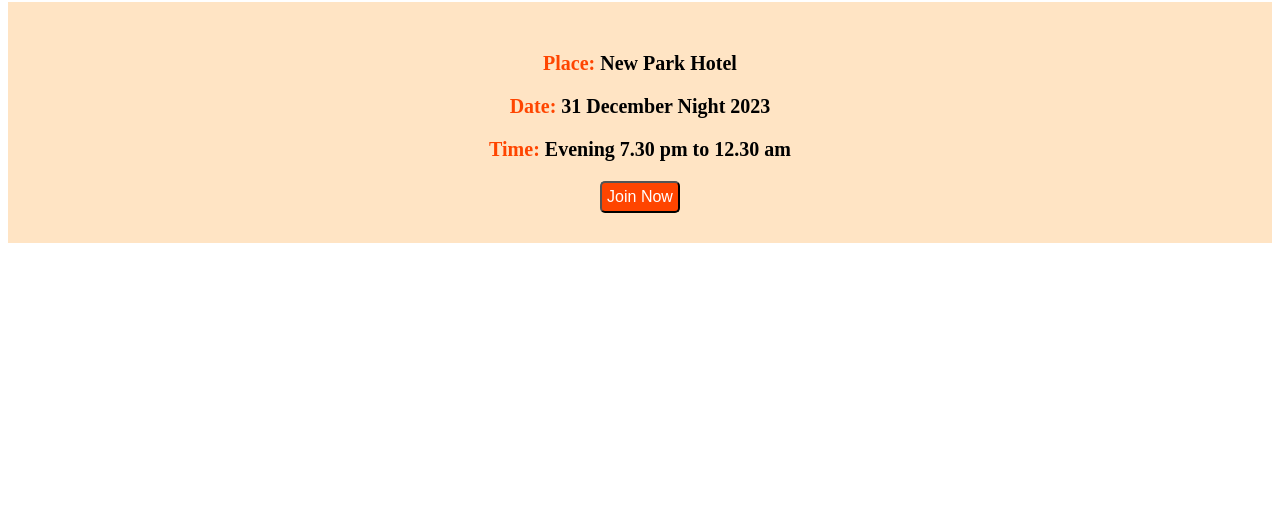
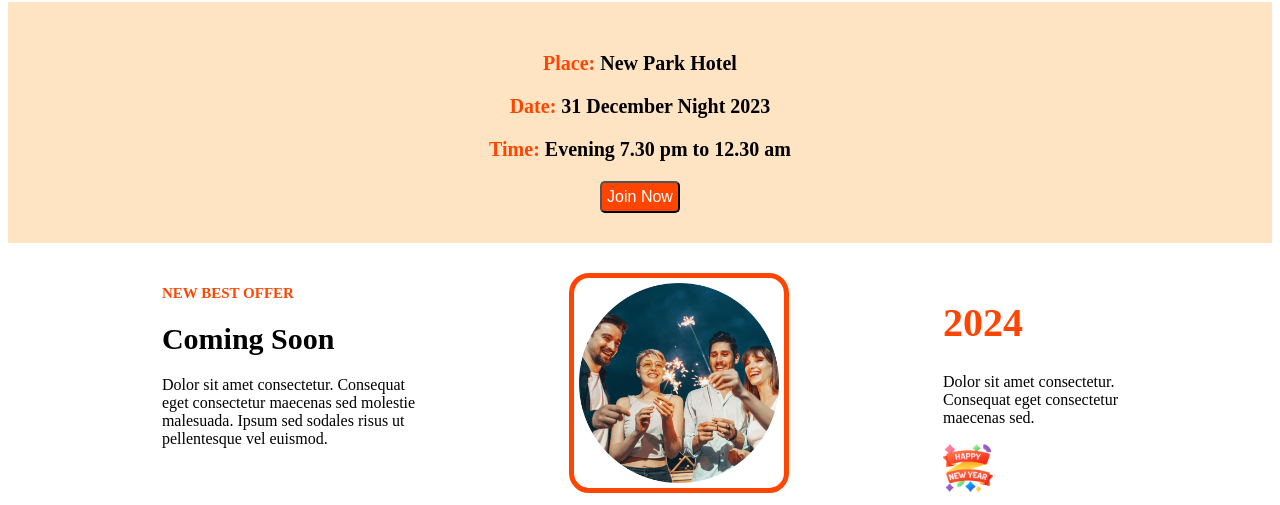
Before and after one commit to haibullah2023/new-year-assignment-1, a plain HTML site: page index.html in a window 1280 px wide. Shown: the part 1748-2253 px from the top of the page. Before the commit the page ends 1999 px from the top, so only its background shows below. Drawn offline with Linux system fonts and the light colour scheme.

Commit message:
aded fifth section

```diff
--- a/css/style.css
+++ b/css/style.css
@@ -93,3 +93,38 @@
     border-radius: 5px;
     font-size: 16px;
 }
+
+/* start fifth section  */
+.fifth-main-container{
+    margin-top: 30px;
+    display: flex;
+    justify-content: space-evenly;
+}
+/* .top-container{
+
+} */
+.top-box h2{
+    font-size: 15px;
+    color: orangered;
+}
+.top-box h1{
+    font-size: 30px;
+    font-weight: bold;
+}
+.top-container p{
+    font-size: 1px;
+}
+.image-box img{
+    padding: 5px;
+    width: 200px;
+    border-radius: 20px;
+    border: 5px solid orangered;
+}
+
+.bottom-box h1{
+    font-size: 40px;
+    color: orangered;
+}
+.bottom-box img{
+    width: 50px;
+}
--- a/index.html
+++ b/index.html
@@ -59,5 +59,23 @@
             <button>Join Now</button>
         </div>
     </div>
+
+    <!-- start fifth section  -->
+    <div class="fifth-main-container">
+        <div class="top-box">
+            <h2>NEW BEST OFFER</h2>
+            <h1>Coming Soon</h1>
+            <p>Dolor sit amet consectetur. Consequat <br> eget consectetur maecenas sed molestie <br> malesuada. Ipsum sed sodales risus ut <br> pellentesque vel euismod. </p>
+        </div>
+        <div class="image-box">
+            <img src="./resources/Ellipse 1.png" alt="">
+        </div>
+        <div class="bottom-box">
+            <h1>2024</h1>
+            <p>Dolor sit amet consectetur. <br> Consequat eget consectetur <br> maecenas sed.</p>
+            <img src="./resources/Group 96.png" alt="">
+        </div>
+    </div>
+
 </body>
 </html>
```
